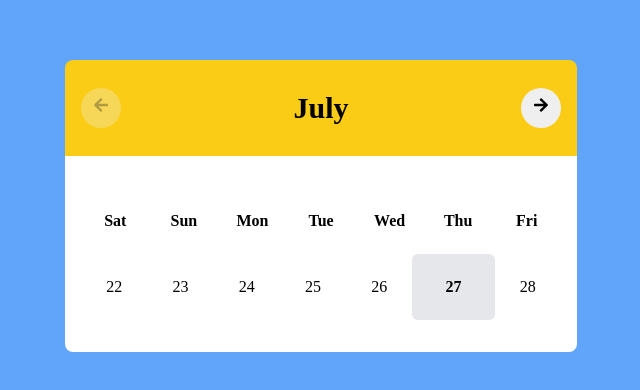
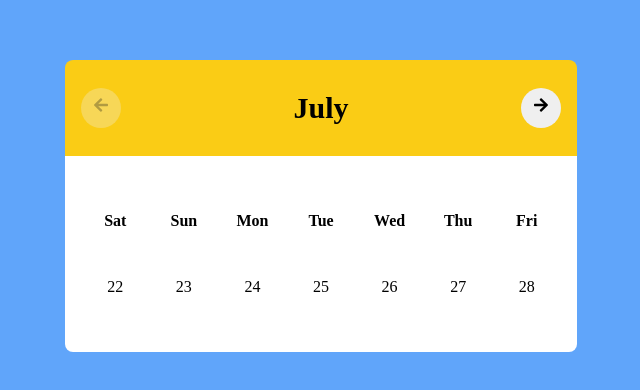
Before and after one commit to mharshita/assignment-calendar, a React (Create React App) app: page / in a window 1280 px wide. Shown: the part 194-584 px from the top of the page, without its empty margins (319-959 px from the left). Built offline with nearby package versions, Linux system fonts and the light colour scheme.

Commit message:
add comments

```diff
--- a/src/components/Dates.tsx
+++ b/src/components/Dates.tsx
@@ -12,6 +12,7 @@ interface Props {
 const Dates: React.FC<Props> = ({ weekNumber, weeks, setDates }) => {
   const { selectedMonth } = useContext(MonthContext);
 
+  //getMonth() provides the month number starting from 0, i.e. for January, it will give 0
   const today: Date = new Date();
   const currentMonth: number = today.getMonth();
   const currentDay: number = today.getDate();
@@ -21,12 +22,15 @@ const Dates: React.FC<Props> = ({ weekNumber, weeks, setDates }) => {
     function getDates() {
       let temp: Day[] = [];
 
+      //totalDays will give the total number of days in a month
       let totalDays: number = new Date(
         currentYear,
         selectedMonth + 1,
         0
       ).getDate();
 
+      //if the month selected by user is same as current month then start month from today
+      //else start month from 1
       let startDate: number = selectedMonth === currentMonth ? currentDay : 1;
 
       for (let i = startDate; i <= totalDays; i++) {
@@ -54,9 +58,7 @@ const Dates: React.FC<Props> = ({ weekNumber, weeks, setDates }) => {
       {weeks[weekNumber].map((week) => (
         <div
           className={`w-[15%] text-center py-6 ${
-            isEvent(week.day)
-              ? "bg-gray-200 rounded-md font-semibold cursor-pointer px-2"
-              : ""
+            isEvent(week.day) ? "bg-gray-200 rounded-md font-semibold px-2" : ""
           }`}
           key={week.day}
         >
--- a/src/components/Weekdays.tsx
+++ b/src/components/Weekdays.tsx
@@ -22,10 +22,13 @@ const Weekdays = () => {
         const nextDate: Date = new Date(today);
         nextDate.setDate(today.getDate() + i);
 
+        //getMonth() provides the month number starting from 0, i.e. for January, it will give 0
         const date: number = nextDate.getDate();
         const month: number = nextDate.getMonth();
         const year: number = nextDate.getFullYear();
 
+        //if the selectedMonth is same as the current month, then the start date of month will be
+        //today's date, else the start date will be 1
         if (selectedMonth === month) {
           nextSevenWeekDays.push(getWeekDayName(date, month, year));
         } else {
--- a/src/utils/events.json
+++ b/src/utils/events.json
@@ -1,6 +1,6 @@
 [
     {
-        "date": 27,
+        "date": 29,
         "month": 6
     },
     {
```
Also changed, not shown: src/components/Header.tsx (+9 -0 lines).
